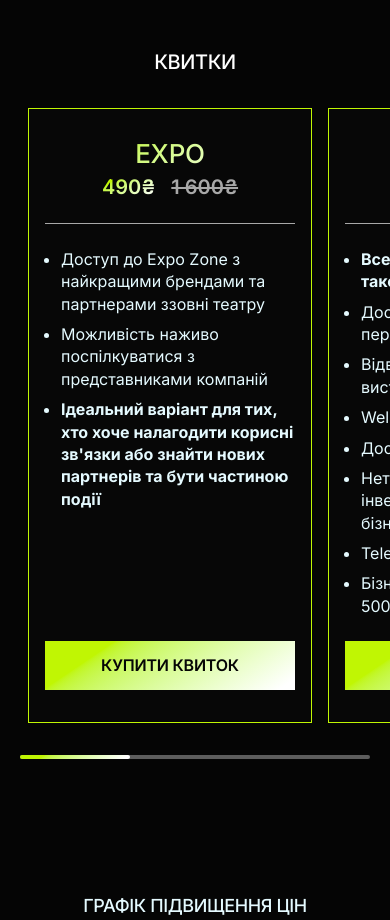
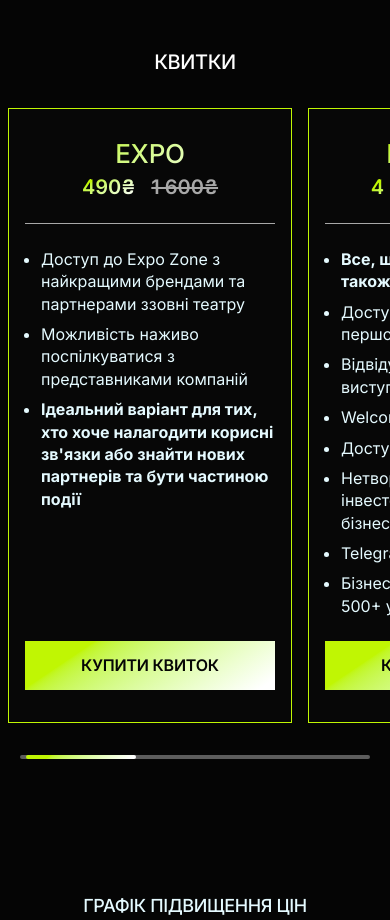
Before and after one commit to peresichanskapm-dev/chervnitsi-invest-forum, a Next.js app: page / in a window 390 px wide. Shown: the part 3400-4320 px from the top of the page. Built offline with nearby package versions, Linux system fonts and the light colour scheme.

Commit message:
feat(mobile): snap-scroll tickets carousel with peek

```diff
--- a/components/home/Tickets/Tickets.module.scss
+++ b/components/home/Tickets/Tickets.module.scss
@@ -26,6 +26,7 @@
   -webkit-overflow-scrolling: touch;
   -ms-overflow-style: none;
   scrollbar-width: none;
+  scroll-snap-type: x mandatory;
 }
 
 .scroller::-webkit-scrollbar {
@@ -41,7 +42,8 @@
 .slide {
   display: flex;
   flex-shrink: 0;
-  width: 30rem;
+  width: 85vw;
+  max-width: 30rem;
   padding: 0 0.8rem;
   scroll-snap-align: start;
 }
```
